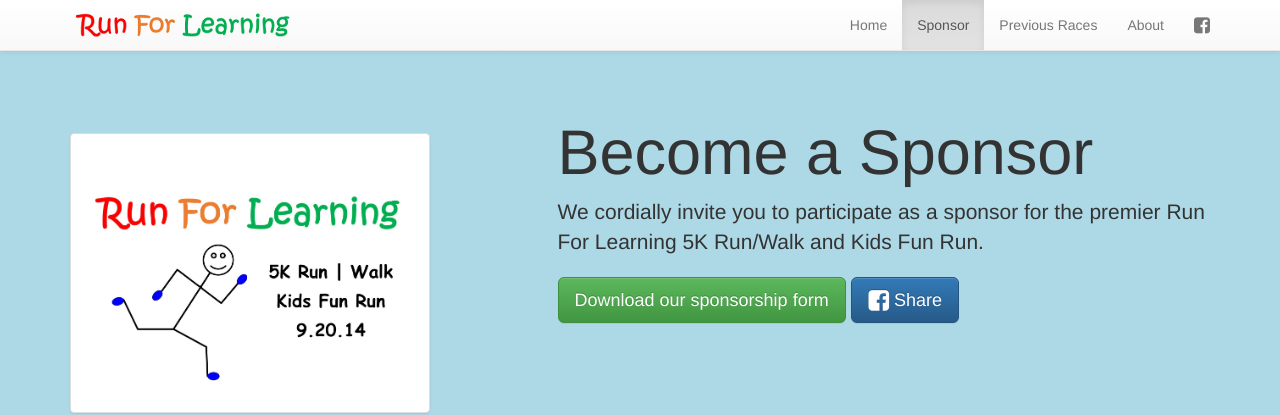
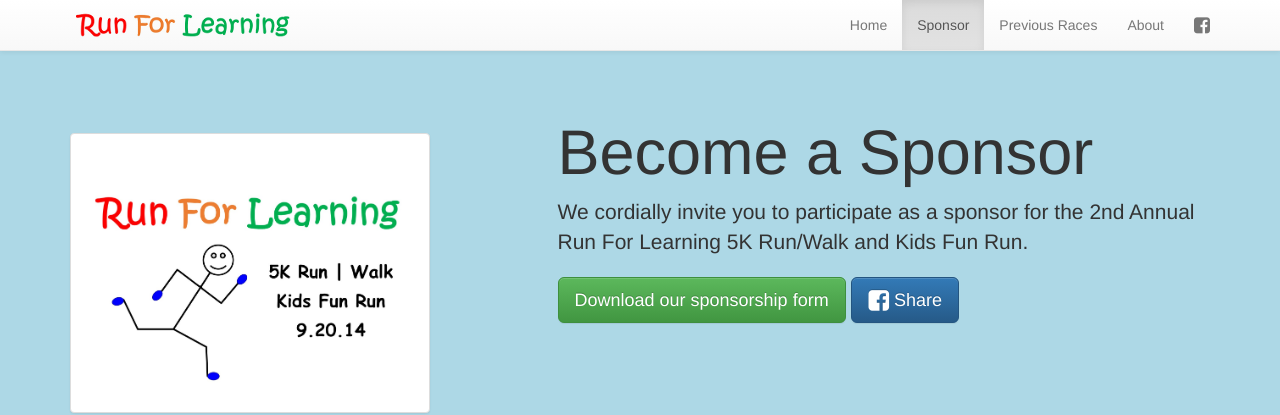
Before and after one commit to runforlearning/runforlearning.github.io, a Jekyll site: the page built from sponsor.html, in a window 1280 px wide and 900 px high. Shown: the top 415 px of the window. Built offline with Jekyll 4.4.1, drawn with Linux system fonts in a browser that asks for light colours; nearby versions of some CDN libraries.

Commit message:
Updates event name on sponsor page

```diff
--- a/sponsor.html
+++ b/sponsor.html
@@ -19,7 +19,7 @@ sitemap:
       </div>
       <div class="col-md-7 col-md-offset-1">
         <h1>Become a Sponsor</h1>
-        <p>We cordially invite you to participate as a sponsor for the premier {{ site.name }}.</p>
+        <p>We cordially invite you to participate as a sponsor for the 2nd Annual {{ site.name }}.</p>
         <p>
           <span class="visible-xs">
             <a href="{{ site.sponsorship_form_url }}" alt="Run for Learning 5k sponsorship form" class="btn btn-success btn-lg" role="button" target="_blank"><i class="fa fa-download fa-lg"></i> Sponsorship form</a>
```
